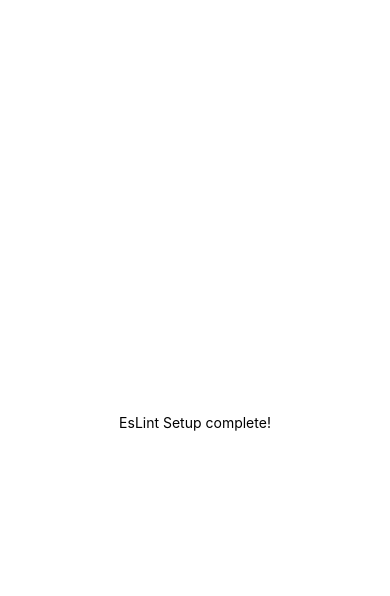
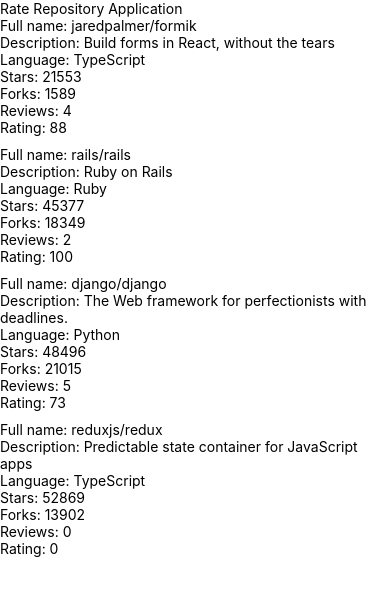
Before and after one commit to VilleOLaitinen/FSO2022-Part10-ReactNative, a React Native app: screen / in a window 390 px wide. Shown: the top 596 px of the page. Built offline with nearby package versions, Linux system fonts and the light colour scheme.

Commit message:
10.3 complete

```diff
--- a/App.js
+++ b/App.js
@@ -1,20 +1,7 @@
-import { StatusBar } from "expo-status-bar";
-import { StyleSheet, Text, View } from "react-native";
+import Main from "./src/components/Main";
 
-export default function App() {
-  return (
-    <View style={styles.container}>
-      <Text>EsLint Setup complete!</Text>
-      <StatusBar style="auto" />
-    </View>
-  );
-}
+const App = () => {
+  return <Main />;
+};
 
-const styles = StyleSheet.create({
-  container: {
-    flex: 1,
-    backgroundColor: "#fff",
-    alignItems: "center",
-    justifyContent: "center",
-  },
-});
+export default App;
--- /dev/null
+++ b/src/components/Main.jsx
@@ -0,0 +1,22 @@
+import Constants from "expo-constants";
+import { Text, StyleSheet, View } from "react-native";
+import RepositoryList from "./RepositoryList";
+
+const styles = StyleSheet.create({
+  container: {
+    marginTop: Constants.statusBarHeight,
+    flexGrow: 1,
+    flexShrink: 1,
+  },
+});
+
+const Main = () => {
+  return (
+    <View style={styles.container}>
+      <Text>Rate Repository Application</Text>
+      <RepositoryList />
+    </View>
+  );
+};
+
+export default Main;
--- /dev/null
+++ b/src/components/RepositoryItem.jsx
@@ -0,0 +1,25 @@
+import { View, Text } from "react-native";
+
+const RepositoryItem = ({
+  fullName,
+  description,
+  language,
+  forksCount,
+  stargazersCount,
+  ratingAverage,
+  reviewCount,
+}) => {
+  return (
+    <View>
+      <Text>Full name: {fullName}</Text>
+      <Text>Description: {description}</Text>
+      <Text>Language: {language}</Text>
+      <Text>Stars: {stargazersCount}</Text>
+      <Text>Forks: {forksCount}</Text>
+      <Text>Reviews: {reviewCount}</Text>
+      <Text>Rating: {ratingAverage}</Text>
+    </View>
+  );
+};
+
+export default RepositoryItem;
--- /dev/null
+++ b/src/components/RepositoryList.jsx
@@ -0,0 +1,69 @@
+import { FlatList, View, StyleSheet } from "react-native";
+import RepositoryItem from "./RepositoryItem";
+
+const styles = StyleSheet.create({
+  separator: {
+    height: 10,
+  },
+});
+
+const repositories = [
+  {
+    id: "jaredpalmer.formik",
+    fullName: "jaredpalmer/formik",
+    description: "Build forms in React, without the tears",
+    language: "TypeScript",
+    forksCount: 1589,
+    stargazersCount: 21553,
+    ratingAverage: 88,
+    reviewCount: 4,
+    ownerAvatarUrl: "https://avatars2.githubusercontent.com/u/4060187?v=4",
+  },
+  {
+    id: "rails.rails",
+    fullName: "rails/rails",
+    description: "Ruby on Rails",
+    language: "Ruby",
+    forksCount: 18349,
+    stargazersCount: 45377,
+    ratingAverage: 100,
+    reviewCount: 2,
+    ownerAvatarUrl: "https://avatars1.githubusercontent.com/u/4223?v=4",
+  },
+  {
+    id: "django.django",
+    fullName: "django/django",
+    description: "The Web framework for perfectionists with deadlines.",
+    language: "Python",
+    forksCount: 21015,
+    stargazersCount: 48496,
+    ratingAverage: 73,
+    reviewCount: 5,
+    ownerAvatarUrl: "https://avatars2.githubusercontent.com/u/27804?v=4",
+  },
+  {
+    id: "reduxjs.redux",
+    fullName: "reduxjs/redux",
+    description: "Predictable state container for JavaScript apps",
+    language: "TypeScript",
+    forksCount: 13902,
+    stargazersCount: 52869,
+    ratingAverage: 0,
+    reviewCount: 0,
+    ownerAvatarUrl: "https://avatars3.githubusercontent.com/u/13142323?v=4",
+  },
+];
+
+const ItemSeparator = () => <View style={styles.separator} />;
+
+const RepositoryList = () => {
+  return (
+    <FlatList
+      data={repositories}
+      ItemSeparatorComponent={ItemSeparator}
+      renderItem={({ item }) => <RepositoryItem {...item} />}
+    />
+  );
+};
+
+export default RepositoryList;
```
